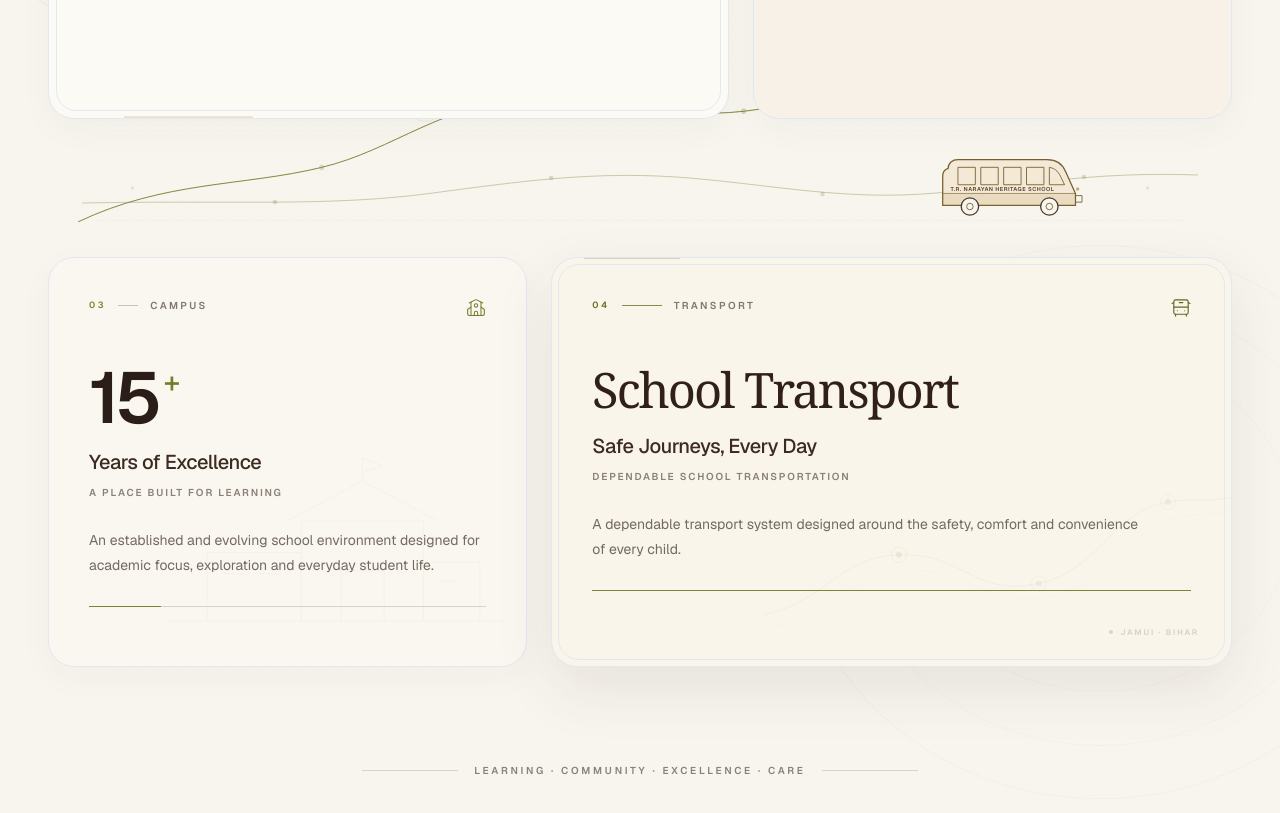
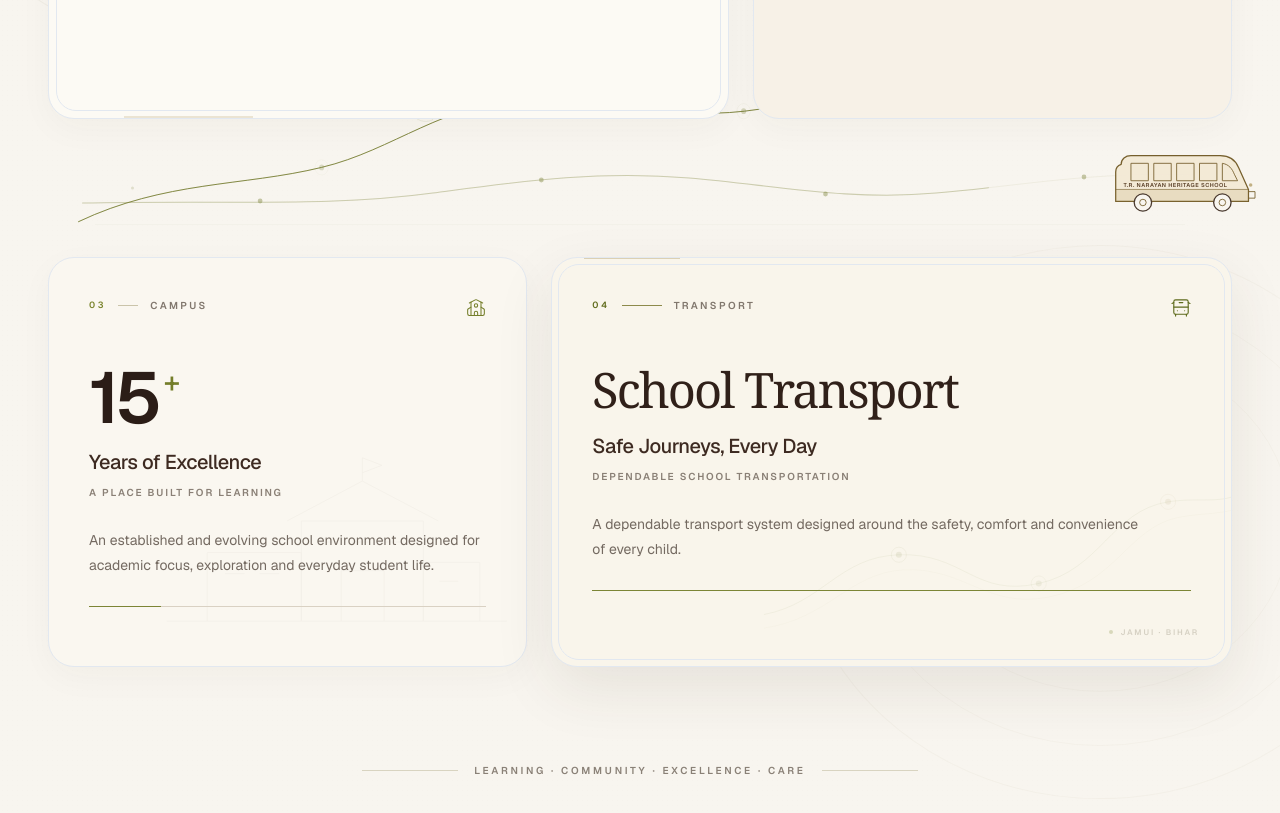
Before and after one commit to argtiwari/T-R-Narayan-Heritage-School-Jamui, a Next.js app: page / in a window 1280 px wide. Shown: the part 1800-2613 px from the top of the page. Built offline with nearby package versions, Linux system fonts and the light colour scheme.

Commit message:
feat: synchronize statistics bus with journey milestones

```diff
--- a/src/components/home/statistics/statistics-bus.tsx
+++ b/src/components/home/statistics/statistics-bus.tsx
@@ -1,36 +1,46 @@
 "use client";
 
 import { motion } from "framer-motion";
+import { useStatisticsJourney } from "./statistics-journey";
 
 const EASE = [0.22, 1, 0.36, 1] as const;
 
 export function StatisticsBus() {
+  const { progress } = useStatisticsJourney();
+
+  /*
+    Journey progress:
+    0.00  Bus enters
+    0.14  Academics
+    0.32  People
+    0.51  Campus
+    0.70  Transport
+    0.86  Exit begins
+    1.00  Complete
+  */
+
+  const busX = `${-12 + progress * 124}%`;
+
+  const busY =
+    progress < 0.25
+      ? 3
+      : progress < 0.5
+        ? -4
+        : progress < 0.75
+          ? 5
+          : -2;
+
   return (
     <>
       {/* =====================================================
-          DESKTOP CINEMATIC JOURNEY
+          DESKTOP JOURNEY
       ===================================================== */}
 
-            <motion.div
+      <div
         aria-hidden="true"
-                initial="hidden"
-                whileInView="visible"
-                viewport={{
-                    once: true,
-                    amount: 0.25,
-                }}
-                className="
-          pointer-events-none
-          absolute inset-x-0 top-1/2 z-20
-          hidden h-[110px]
-          -translate-y-1/2
-          overflow-visible
-          lg:block
-        "
+        className="pointer-events-none absolute inset-x-0 top-1/2 z-20 hidden h-[110px] -translate-y-1/2 overflow-visible lg:block"
       >
-                {/* ===================================================
-            JOURNEY PATH
-        =================================================== */}
+        {/* JOURNEY PATH */}
 
         <svg
           viewBox="0 0 1200 110"
@@ -38,153 +48,137 @@ export function StatisticsBus() {
           fill="none"
           className="absolute inset-0 h-full w-full overflow-visible"
         >
-                    {/* Permanent quiet route */}
+          {/* Base path */}
 
           <path
-                        d="
-              M1165 42
-              C1060 38 985 53 900 60
-              C810 68 735 52 650 45
-              C555 37 475 49 390 60
-              C285 74 190 67 35 70
-            "
+            d="M35 70C190 67 285 74 390 60C475 49 555 37 650 45C735 52 810 68 900 60C985 53 1060 38 1165 42"
             stroke="#7C833A"
             strokeWidth="0.8"
             strokeLinecap="round"
             opacity="0.1"
           />
 
-                    {/* Growing route */}
+          {/* Progress path */}
 
           <motion.path
-                        d="
-              M1165 42
-              C1060 38 985 53 900 60
-              C810 68 735 52 650 45
-              C555 37 475 49 390 60
-              C285 74 190 67 35 70
-            "
+            d="M35 70C190 67 285 74 390 60C475 49 555 37 650 45C735 52 810 68 900 60C985 53 1060 38 1165 42"
             stroke="#7C833A"
-                        strokeWidth="1"
+            strokeWidth="1.05"
             strokeLinecap="round"
-                        variants={{
-                            hidden: {
-                                pathLength: 0,
-                                opacity: 0,
-                            },
-
-                            visible: {
-                                pathLength: 1,
-                                opacity: 0.32,
-
-                                transition: {
-                                    pathLength: {
-                                        duration: 7.2,
-                                        ease: [0.22, 1, 0.36, 1],
-                                    },
-
-                                    opacity: {
-                                        duration: 0.8,
-                                    },
-                                },
-                            },
+            animate={{
+              pathLength: progress,
+              opacity: progress > 0 ? 0.3 : 0,
+            }}
+            transition={{
+              duration: 0.08,
+              ease: "linear",
             }}
           />
 
-                    {/* Journey milestones */}
+          {/* Milestones */}
 
           <g fill="#7C833A">
-                        <circle cx="1050" cy="44" r="2.3" opacity="0.25" />
-                        <circle cx="785" cy="61" r="2.3" opacity="0.25" />
-                        <circle cx="510" cy="45" r="2.3" opacity="0.25" />
-                        <circle cx="230" cy="69" r="2.3" opacity="0.25" />
+            <circle
+              cx="215"
+              cy="68"
+              r="2.4"
+              opacity={progress >= 0.14 ? 0.42 : 0.16}
+            />
+
+            <circle
+              cx="500"
+              cy="47"
+              r="2.4"
+              opacity={progress >= 0.32 ? 0.42 : 0.16}
+            />
+
+            <circle
+              cx="788"
+              cy="61"
+              r="2.4"
+              opacity={progress >= 0.51 ? 0.42 : 0.16}
+            />
+
+            <circle
+              cx="1050"
+              cy="44"
+              r="2.4"
+              opacity={progress >= 0.7 ? 0.42 : 0.16}
+            />
           </g>
         </svg>
 
         {/* ===================================================
-            SCHOOL BUS
+            BUS
 
-            Starts outside RIGHT.
-            Travels slowly across the composition.
-            Exits LEFT.
+            Uses the SAME progress as the cards.
         =================================================== */}
+
         <motion.div
-                    initial={{
-                        x: 0,
-                        opacity: 1,
-                    }}
           animate={{
-                        x: [0, 300, 600, 900, 1200, 1600],
-                        opacity: 1,
+            left: busX,
+            y: busY,
+            opacity:
+              progress <= 0.02 || progress >= 0.98
+                ? 0
+                : 1,
           }}
           transition={{
-                        duration: 10,
+            left: {
+              duration: 0.08,
               ease: "linear",
-                        repeat: Infinity,
+            },
+            y: {
+              duration: 0.5,
+              ease: [0.22, 1, 0.36, 1],
+            },
+            opacity: {
+              duration: 0.35,
+            },
           }}
-                    className="absolute left-[-160px] top-[18px] z-50"
+          className="absolute top-[16px] will-change-[left,transform,opacity]"
         >
           <SchoolBus />
         </motion.div>
-                {/* ===================================================
-            VERY SUBTLE GROUND THREAD
-        =================================================== */}
 
-                <div className="absolute bottom-[22px] left-[4%] right-[4%] h-px bg-[#7C833A]/[0.035]" />
-            </motion.div>
+        {/* Quiet ground thread */}
+
+        <div className="absolute bottom-[18px] left-[4%] right-[4%] h-px bg-[#7C833A]/[0.035]" />
+      </div>
 
       {/* =====================================================
-          MOBILE
+          MOBILE JOURNEY
 
-          Desktop bus is intentionally removed.
-          Mobile gets a quiet vertical journey.
+          No tiny photographic/SVG bus on mobile.
+          The same progress becomes a vertical story marker.
       ===================================================== */}
 
-            <motion.div
+      <div
         aria-hidden="true"
-                initial="hidden"
-                whileInView="visible"
-                viewport={{
-                    once: true,
-                    amount: 0.15,
-                }}
-                className="
-          pointer-events-none
-          absolute bottom-5 left-[17px] top-5 z-20
-          lg:hidden
-        "
+        className="pointer-events-none absolute bottom-5 left-[17px] top-5 z-20 lg:hidden"
       >
         <div className="absolute bottom-0 left-1/2 top-0 w-px -translate-x-1/2 bg-[#7C833A]/10" />
 
         <motion.span
-                    variants={{
-                        hidden: {
-                            top: "3%",
-                            opacity: 0,
+          animate={{
+            top: `${4 + progress * 90}%`,
+            opacity:
+              progress <= 0.02 || progress >= 0.98
+                ? 0
+                : 0.55,
+          }}
+          transition={{
+            top: {
+              duration: 0.08,
+              ease: "linear",
             },
-
-                        visible: {
-                            top: "92%",
-                            opacity: [0, 0.6, 0.6, 0],
-
-                            transition: {
-                                duration: 5.5,
-                                ease: [0.22, 1, 0.36, 1],
-                            },
+            opacity: {
+              duration: 0.3,
             },
           }}
-                    className="
-            absolute left-1/2
-            block size-[6px]
-            -translate-x-1/2
-            rounded-full
-            border border-[#747E2A]/50
-            bg-[#F8F5EF]
-            motion-reduce:!top-1/2
-            motion-reduce:!opacity-50
-          "
+          className="absolute left-1/2 block size-[6px] -translate-x-1/2 rounded-full border border-[#747E2A]/50 bg-[#F8F5EF]"
         />
-            </motion.div>
+      </div>
     </>
   );
 }
```
Lines whose indentation alone changed are shown as unchanged.
